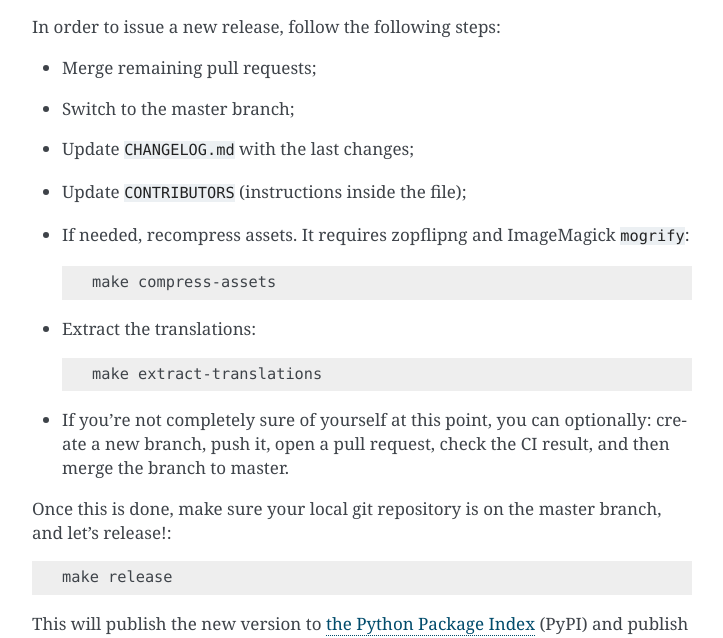
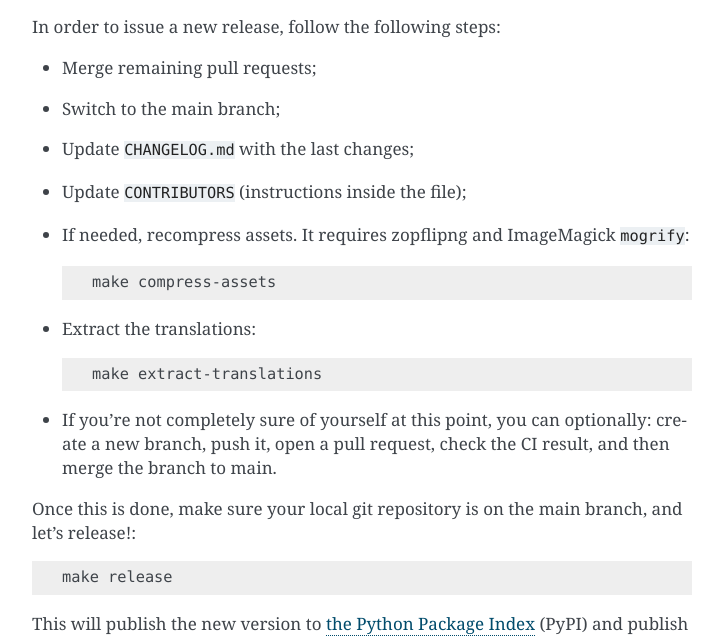
Before and after one commit to spiral-project/ihatemoney, a Sphinx documentation site: the page built from docs/contributing.md, in a window 1280 px wide and 900 px high, scrolled down 6513 px. Shown: the part 163-801 px from the top of the window, without its empty margins (388-1111 px from the left). Built offline with Sphinx 7.4.7, drawn with Linux system fonts in a browser that asks for light colours; some of the changed text lies outside the part shown.

Commit message:
Remove all remaining refs to "master" branch.
It has been renamed "main" since.

Disobey your master. Indeed.

```diff
--- a/docs/contributing.md
+++ b/docs/contributing.md
@@ -87,7 +87,7 @@ as it is a kind of replacement for pip.
 
 ### Getting the sources
 
-You must develop on top of the Git master branch:
+You must develop on top of the Git main branch:
 
     git clone https://github.com/spiral-project/ihatemoney.git
 
@@ -249,7 +249,7 @@ You then need to write the migration steps yourself.
 The documentation is using
 [sphinx](http://www.sphinx-doc.org/en/stable/) and its source is located
 inside the [docs
-folder](https://github.com/spiral-project/ihatemoney/tree/master/docs).
+folder](https://github.com/spiral-project/ihatemoney/tree/main/docs).
 
 Install doc dependencies (within the virtual environment, if any):
 
@@ -304,7 +304,7 @@ In order to issue a new release, follow the following steps:
 
 -   Merge remaining pull requests;
 
--   Switch to the master branch;
+-   Switch to the main branch;
 
 -   Update `CHANGELOG.md` with the last changes;
 
@@ -321,9 +321,9 @@ In order to issue a new release, follow the following steps:
 
 -   If you're not completely sure of yourself at this point, you can
     optionally: create a new branch, push it, open a pull request, check
-    the CI result, and then merge the branch to master.
+    the CI result, and then merge the branch to main.
 
-Once this is done, make sure your local git repository is on the master
+Once this is done, make sure your local git repository is on the main
 branch, and let's release!:
 
     make release
```
Also changed, not shown: docs/installation.md (+2 -2 lines), docs/upgrade.md (+2 -2 lines), 1 other file.
